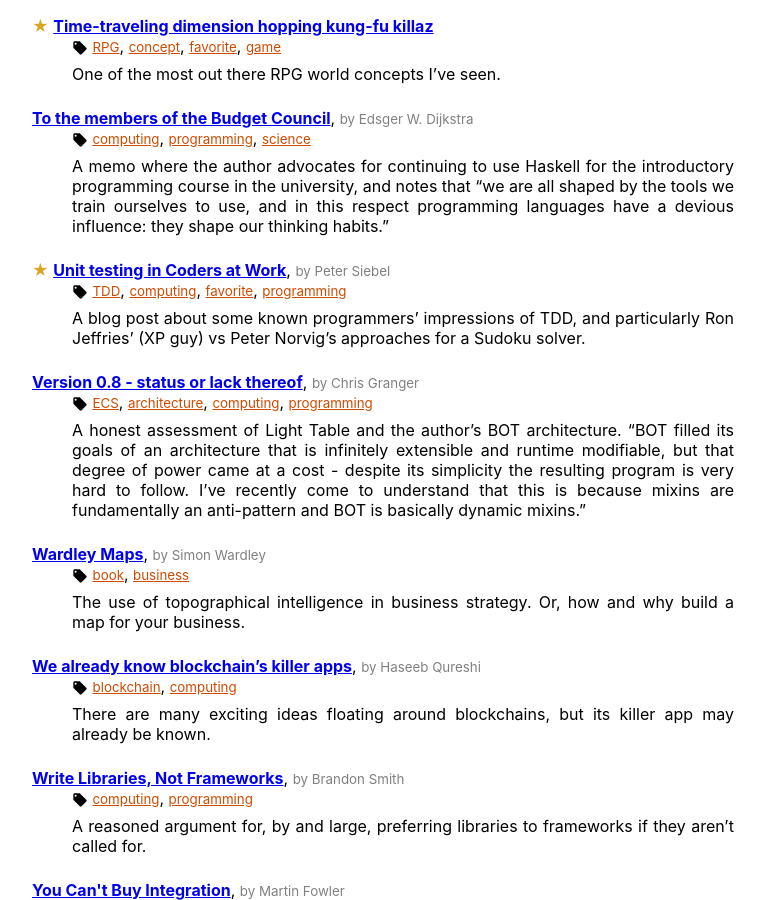
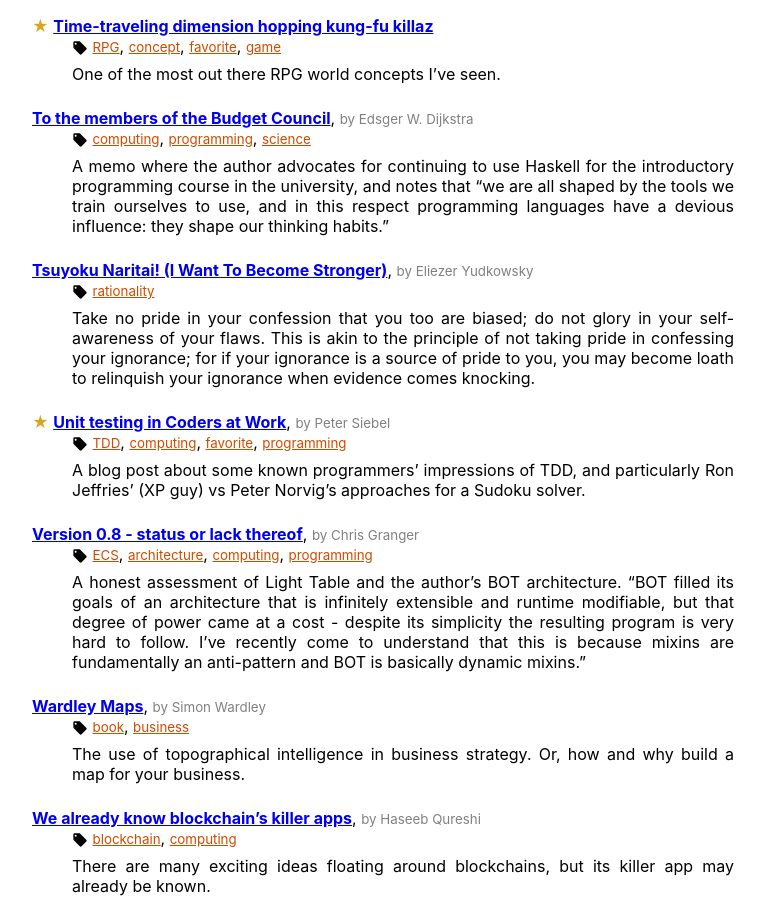
Before and after one commit to hanjos/hanjos.github.io, a Jekyll site: the page built from bookmarks.md, in a window 1280 px wide and 900 px high, scrolled down 9541 px. Shown: the whole window, without its empty margins (324-1089 px from the left). Built offline with Jekyll 4.4.1, drawn with Linux system fonts in a browser that asks for light colours.

Commit message:
Update bookmarks.yml

```diff
--- a/_data/bookmarks.yml
+++ b/_data/bookmarks.yml
@@ -450,3 +450,8 @@
   authors: Scott Alexander
   description: An oft-reinvented idea to fund public goods.
   tags: ['economics']
+- url: https://www.lesswrong.com/posts/DoLQN5ryZ9XkZjq5h/tsuyoku-naritai-i-want-to-become-stronger
+  title: Tsuyoku Naritai! (I Want To Become Stronger)
+  authors: Eliezer Yudkowsky
+  description: "Take no pride in your confession that you too are biased; do not glory in your self-awareness of your flaws. This is akin to the principle of not taking pride in confessing your ignorance; for if your ignorance is a source of pride to you, you may become loath to relinquish your ignorance when evidence comes knocking."
+  tags: ['rationality']
```
